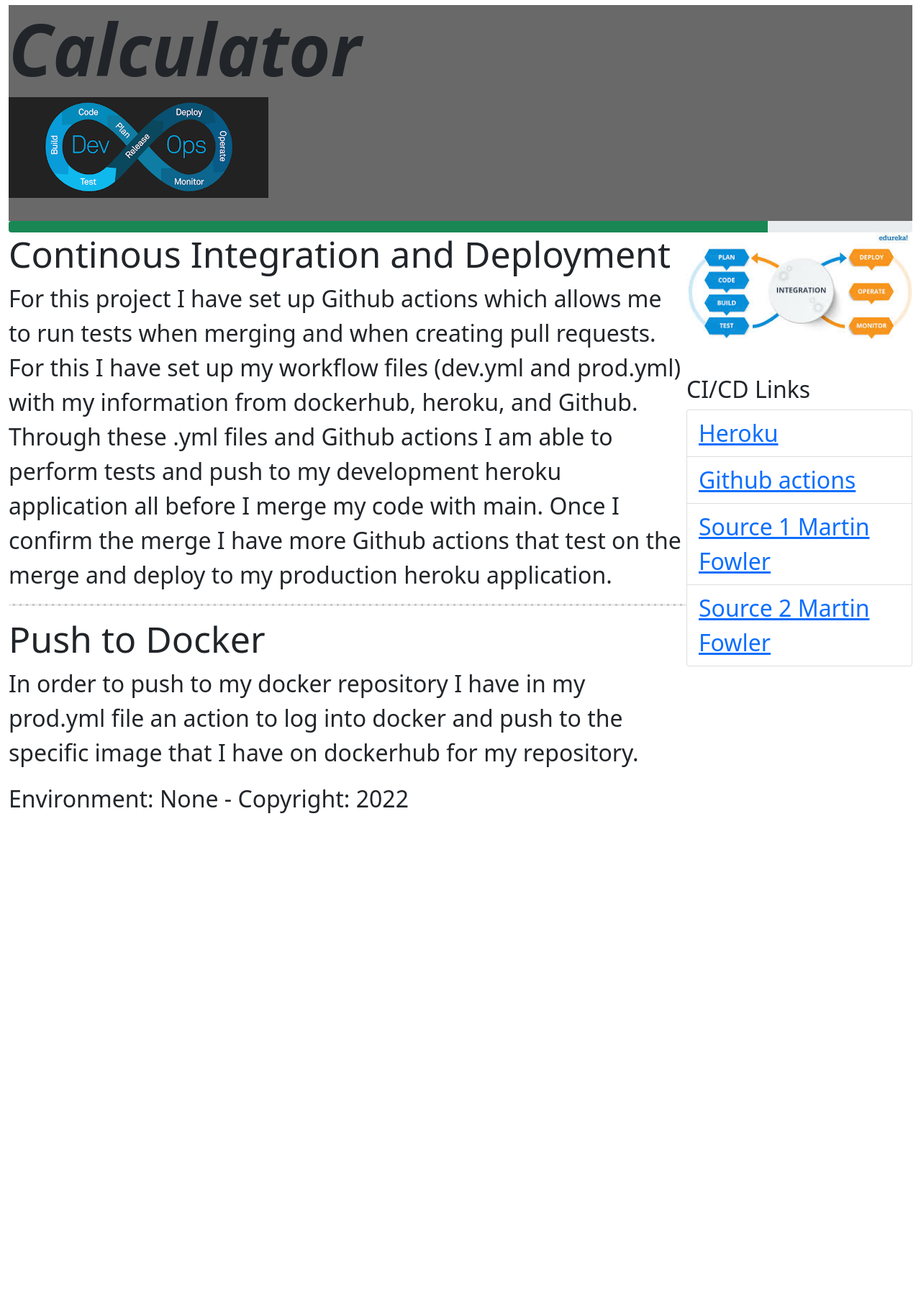
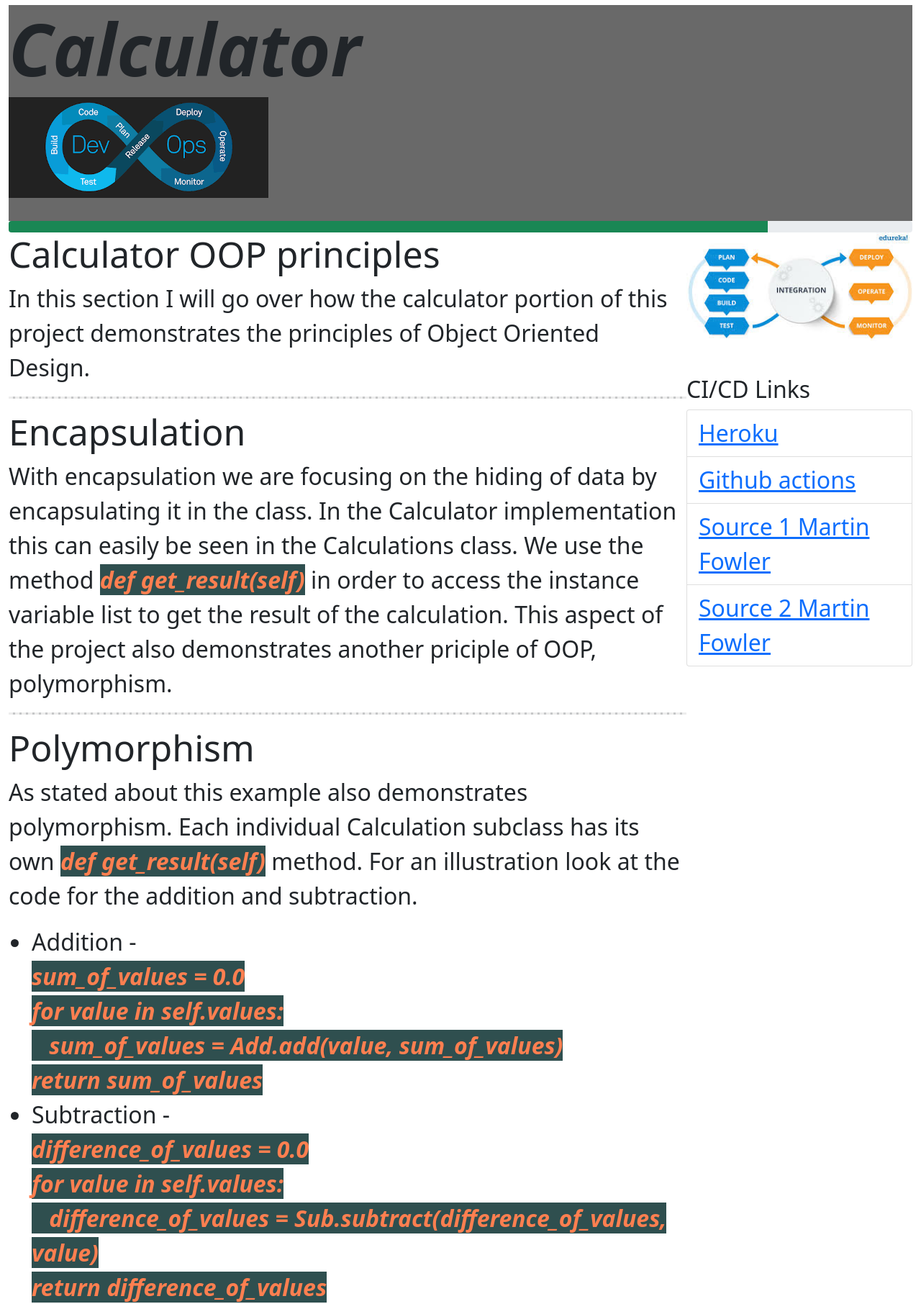
Before and after one commit to coltonj14/docker-flask-project1, a Flask app: template app/simple_pages/templates/page7.html in a window 1280 px wide. Shown: the part 188-2000 px from the top of the page at 72% size. Before the commit the page ends 1318 px from the top, so only its background shows below. Run offline with Flask 2, Linux system fonts and the light colour scheme; the template is opened without the code that fills it, so the values that code supplies are empty; some libraries are stand-ins or nearby versions.

Commit message:
Finish page6 and most of page 7

```diff
--- a/app/simple_pages/templates/page7.html
+++ b/app/simple_pages/templates/page7.html
@@ -11,22 +11,68 @@
 
     <div class="content-container">
         <div class="content">
-            <h1 class="font-md">Continous Integration and Deployment</h1>
+            <h1 class="font-md">Calculator OOP principles</h1>
             <p>
-                For this project I have set up Github actions which allows me to run tests when merging and when creating
-                pull requests. For this I have set up my workflow files (dev.yml and prod.yml) with my information
-                from dockerhub, heroku, and Github. Through these .yml files and Github actions I am able to perform tests
-                and push to my development heroku application all before I merge my code with main. Once I confirm the merge
-                I have more Github actions that test on the merge and deploy to my production heroku application.
+                In this section I will go over how the calculator portion of this project demonstrates the principles of
+                Object Oriented Design.
             </p>
 
             <hr class="dashed">
-            <h1 class="font-md">Push to Docker</h1>
+            <h1 class="font-md">Encapsulation</h1>
             <p>
-                In order to push to my docker repository I have in my prod.yml file an action to log into docker and push to
-                the specific image that I have on dockerhub for my repository.
+                With encapsulation we are focusing on the hiding of data by encapsulating it in the class. In the
+                Calculator implementation this can easily be seen in the Calculations class. We use the method
+                <span class="new-code">def get_result(self)</span> in order to access the instance variable list to
+                get the result of the calculation. This aspect of the project also demonstrates another priciple of
+                OOP, polymorphism.
+            </p>
+
+            <hr class="dashed">
+            <h1 class="font-md">Polymorphism</h1>
+            <p>
+                As stated about this example also demonstrates polymorphism. Each individual Calculation subclass
+                has its own <span class="new-code">def get_result(self)</span> method. For an illustration look at the
+                code for the addition and subtraction.
+                <ul>
+                    <li>
+                        Addition - <span class="new-code"> <br>
+                                        sum_of_values = 0.0 <br>
+                                        for value in self.values: <br>
+                                            &ensp; sum_of_values = Add.add(value, sum_of_values) <br>
+                                        return sum_of_values <br>
+                                    </span>
+                    </li>
+                    <li>
+                        Subtraction - <span class="new-code"> <br>
+                                            difference_of_values = 0.0 <br>
+                                            for value in self.values: <br>
+                                              &ensp;  difference_of_values = Sub.subtract(difference_of_values, value) <br>
+                                            return difference_of_values <br>
+                                    </span>
+                    </li>
+                </ul>
+
+                As we can see the implementation is a little bit different but the method signature is the same for
+                both of these methods.
+            </p>
+
+            <hr class="dashed">
+            <h1 class="font-md">Abstraction</h1>
+            <p>
+
+            </p>
+
+            <hr class="dashed">
+            <h1 class="font-md">Inheritance</h1>
+            <p>
+                Each of the classes Addition, Subtraction, Multiplication, and Division in this file are subclasses
+                on Calculation this can be seen in the method declaration: <span class="new-code">class Addition(Calculation):</span>
+                This means that each one of these subclasses inherits data and methods from the parent class Calculation.
+                This is clear because each of these subclasses has access to the instance variable <span class="new-code">values</span>
             </p>
         </div>
+
+
 
         <div class="side-content">
             <div>
--- a/calculator/operations/__init__.py
+++ b/calculator/operations/__init__.py
@@ -22,7 +22,7 @@ class Subtraction:
 
 
 class Multiplication:
-    """ This is the subtraction class"""
+    """ This is the Multiplication class"""
 
     @staticmethod
     def multiply(value_1, value_2):
```
Also changed, not shown: app/simple_pages/templates/page6.html (+11 -0 lines).
